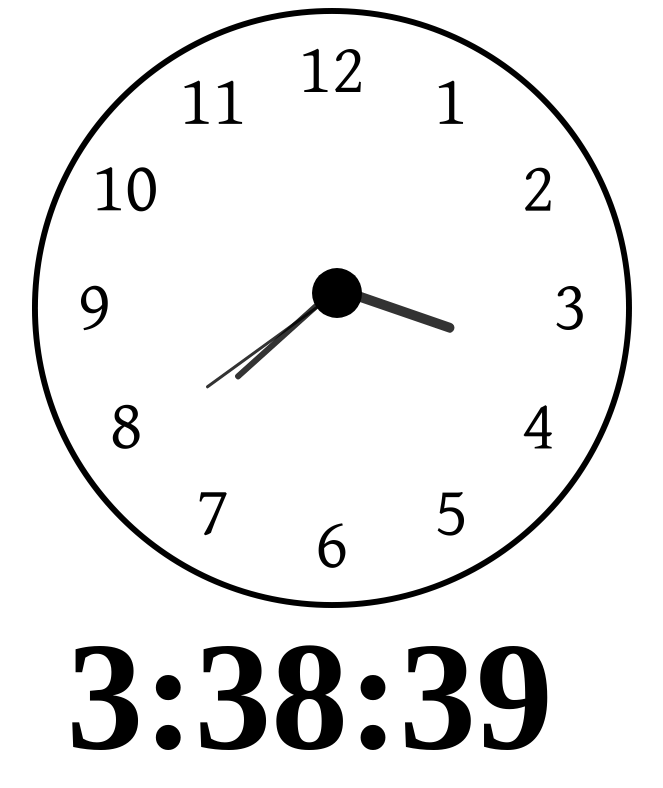
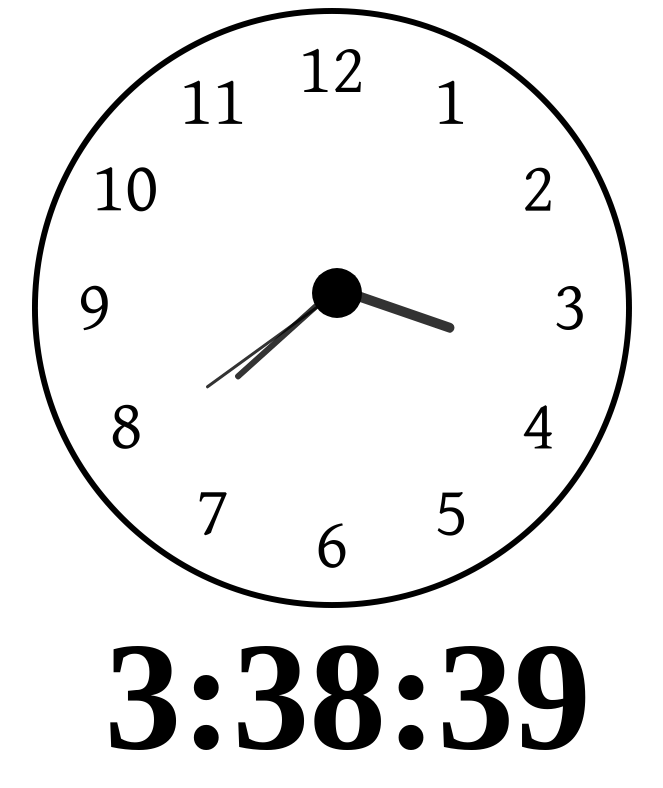
Before and after one commit to richa216/watch1, a plain HTML site: page index.html in a window 1280 px wide. Shown: the whole page, without its empty margins (308-971 px from the left). Drawn offline with Linux system fonts and the light colour scheme.

Commit message:
Update index.html

```diff
--- a/index.html
+++ b/index.html
@@ -89,7 +89,7 @@
 			width: 60%;
 
 			text-align: center;
-			padding-left: 29%;
+			padding-left: 32%;
 
 		}
 	</style>
```
